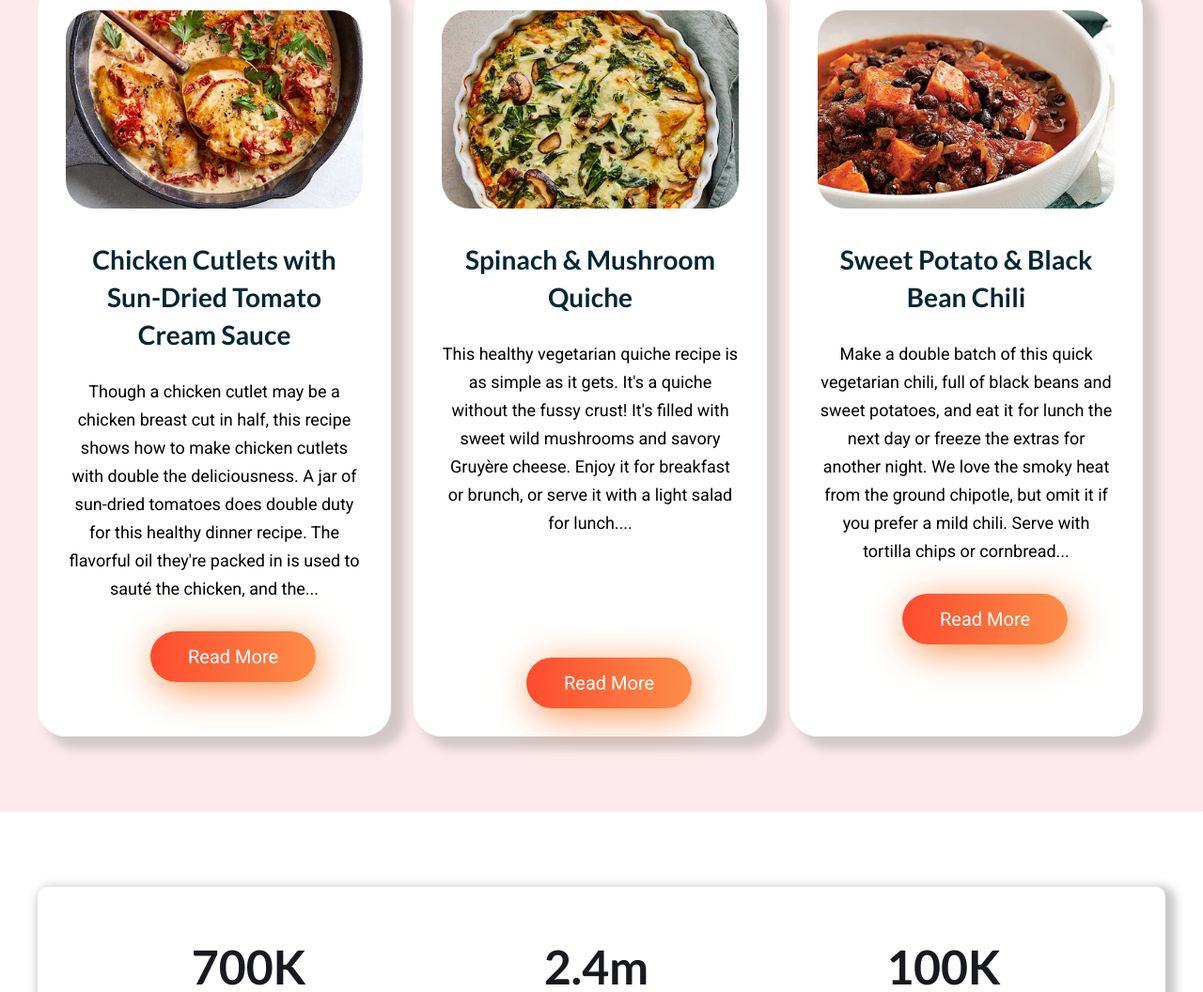
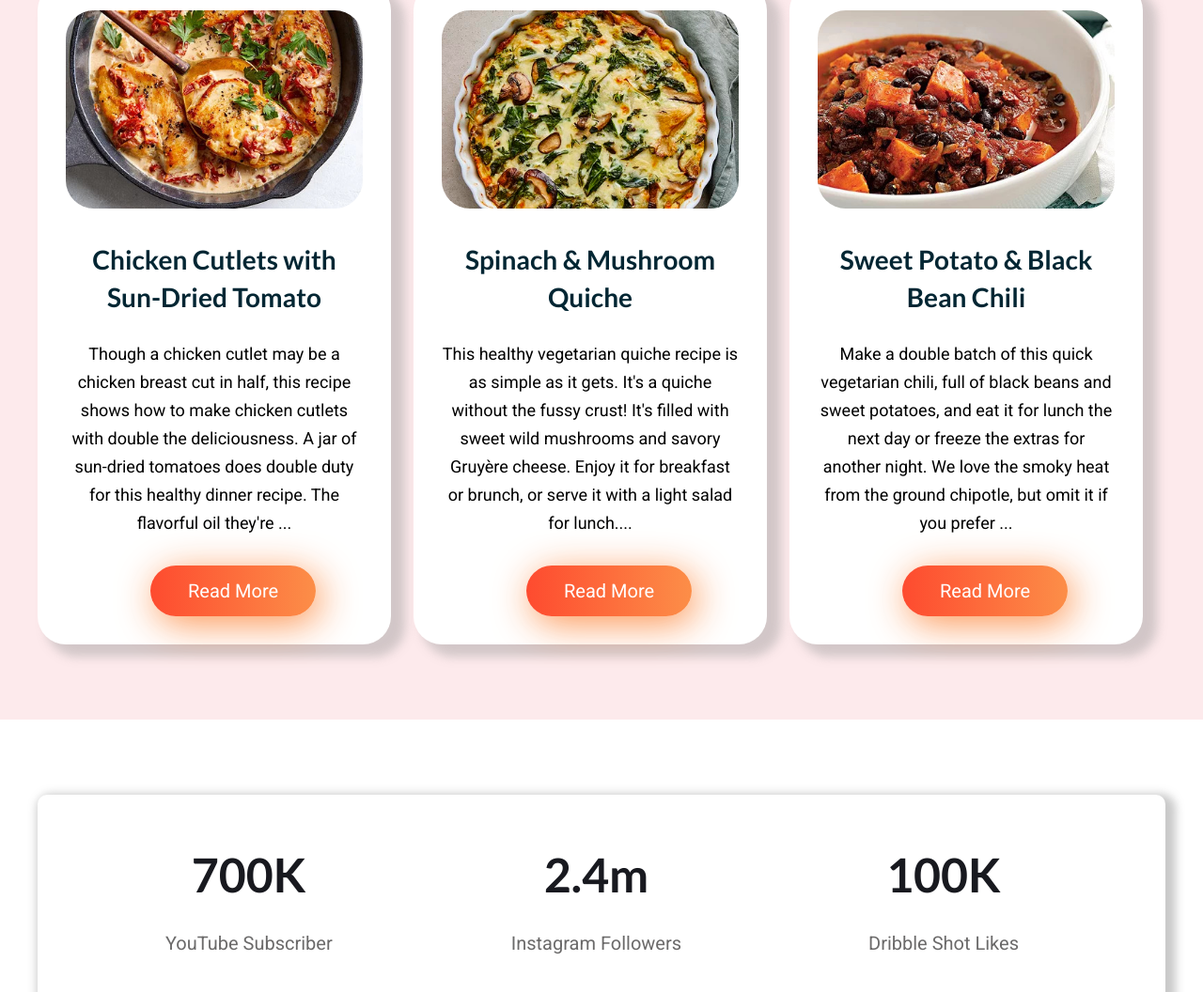
Before and after one commit to developer-suhag/food-network, a plain HTML site: page index.html in a window 1280 px wide. Shown: the part 1548-2604 px from the top of the page at 94% size. Drawn offline with Linux system fonts and the light colour scheme.

Commit message:
text fixed

```diff
--- a/index.html
+++ b/index.html
@@ -97,11 +97,11 @@
                         <div class="feature-image">
                             <img src="img/food/Chicken Cutlets with .jpg" alt="">
                         </div>
-                        <h3>Chicken Cutlets with Sun-Dried Tomato Cream Sauce</h3>
+                        <h3>Chicken Cutlets with Sun-Dried Tomato</h3>
                         <p>Though a chicken cutlet may be a chicken breast cut in half, this recipe
                             shows how to make chicken cutlets with double the deliciousness. A jar of
                             sun-dried tomatoes does double duty for this healthy dinner recipe. The
-                            flavorful oil they're packed in is used to sauté the chicken, and the...</p>
+                            flavorful oil they're ...</p>
                         <a class="gradient-button" href="#">Read More</a>
                     </div>
 
@@ -125,7 +125,7 @@
                         <p>Make a double batch of this quick vegetarian chili, full of black beans and
                             sweet potatoes, and eat it for lunch the next day or freeze the extras for
                             another night. We love the smoky heat from the ground chipotle, but omit it if
-                            you prefer a mild chili. Serve with tortilla chips or cornbread...</p>
+                            you prefer ...</p>
                         <a class="gradient-button" href="#">Read More</a>
                     </div>
 
--- a/style.css
+++ b/style.css
@@ -208,10 +208,6 @@ a {
     width: 100%;
 }
 
-#mushroom-button {
-    margin-top: 98px;
-}
-
 /* counter-section */
 
 .counter-section {
```
